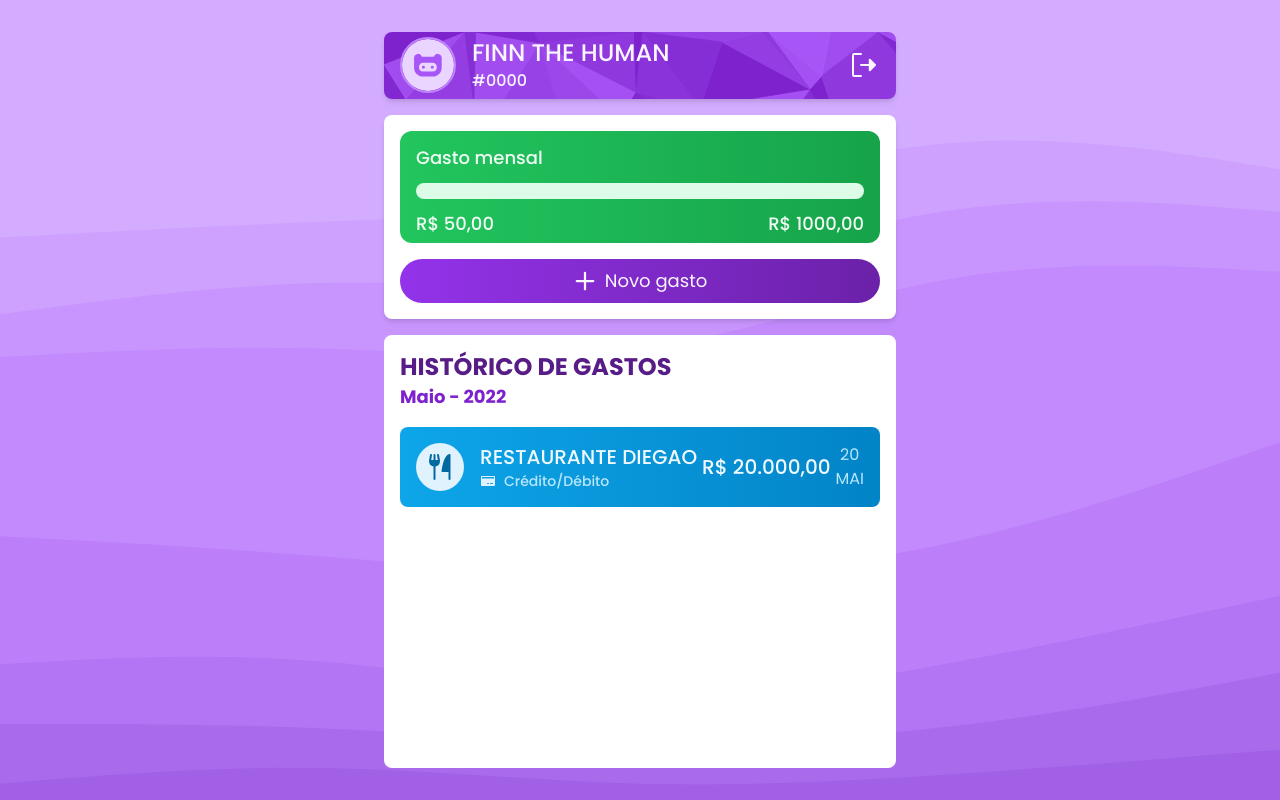
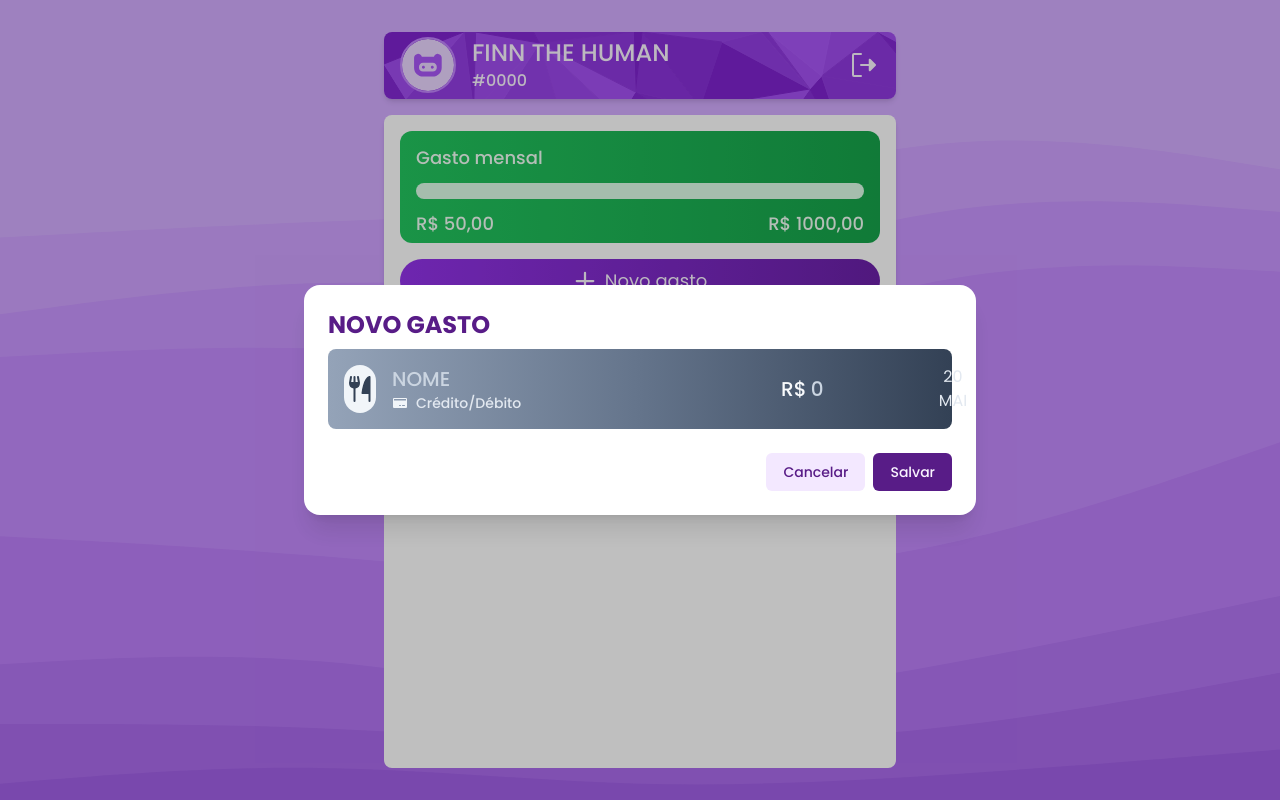
Before and after one commit to visumi/finance-web, a React (Vite) app: page /dashboard in a window 1280 px wide. Both pictures are taken after a click on the button "Novo gasto". Built offline with nearby package versions, Linux system fonts and the light colour scheme; no server answers.

Commit message:
Adicionado modal de novo gasto

```diff
--- a/package.json
+++ b/package.json
@@ -15,6 +15,7 @@
     "react": "^18.0.0",
     "react-dom": "^18.0.0",
     "react-hook-form": "^7.31.3",
+    "react-hot-toast": "^2.3.0",
     "react-router-dom": "^6.3.0",
     "swr": "^1.3.0",
     "tailwindcss": "^3.0.24",
--- /dev/null
+++ b/src/components/newExpense.tsx
@@ -0,0 +1,47 @@
+import { CreditCard, ForkKnife } from 'phosphor-react';
+
+const NewExpense = () => {
+  return (
+    <div className='flex w-full h-20 p-4 rounded-lg bg-gradient-to-r from-slate-400 via-slate-500 to-slate-700'>
+      <div className='flex w-12 h-12 rounded-full bg-slate-100'>
+        <ForkKnife
+          className='mx-auto my-auto text-slate-700'
+          size={32}
+          weight='fill'
+        />
+      </div>
+      <div className='flex flex-col pl-4'>
+        <input
+          maxLength={20}
+          type='text'
+          placeholder='NOME'
+          className='my-auto text-xl font-medium bg-transparent outline-none text-slate-50 border-1 placeholder-slate-300'
+        />
+        <div className='flex space-x-2'>
+          <CreditCard
+            className='my-auto text-slate-100'
+            size={16}
+            weight='fill'
+          />
+          <span className='my-auto text-sm font-medium text-slate-200'>
+            Crédito/Débito
+          </span>
+        </div>
+      </div>
+      <span className='my-auto text-xl font-medium text-slate-50 pr-1'>R$</span>
+      <input
+        min='1'
+        max='999999999'
+        type='number'
+        placeholder='0'
+        className='w-32 my-auto text-xl font-medium bg-transparent outline-none text-slate-50 border-1 placeholder-slate-300'
+      />
+      <div className='flex flex-col ml-auto text-slate-200'>
+        <span className='mx-auto'>20</span>
+        <span>MAI</span>
+      </div>
+    </div>
+  );
+};
+
+export default NewExpense;
--- /dev/null
+++ b/src/components/newModal.tsx
@@ -0,0 +1,80 @@
+import { Transition, Dialog } from '@headlessui/react';
+import { Fragment } from 'react';
+import toast from 'react-hot-toast';
+import NewExpense from './newExpense';
+
+interface newModalProps {
+  isOpen: boolean;
+  closeModal(): void;
+}
+
+const NewModal = ({ isOpen, closeModal }: newModalProps) => {
+  return (
+    <>
+      <Transition appear show={isOpen} as={Fragment}>
+        <Dialog as='div' className='relative z-10' onClose={closeModal}>
+          <Transition.Child
+            as={Fragment}
+            enter='ease-out duration-300'
+            enterFrom='opacity-0'
+            enterTo='opacity-100'
+            leave='ease-in duration-200'
+            leaveFrom='opacity-100'
+            leaveTo='opacity-0'
+          >
+            <div className='fixed inset-0 bg-black bg-opacity-25' />
+          </Transition.Child>
+
+          <div className='fixed inset-0 overflow-y-auto'>
+            <div className='flex items-center justify-center min-h-full p-4 text-center'>
+              <Transition.Child
+                as={Fragment}
+                enter='ease-out duration-300'
+                enterFrom='opacity-0 scale-95'
+                enterTo='opacity-100 scale-100'
+                leave='ease-in duration-200'
+                leaveFrom='opacity-100 scale-100'
+                leaveTo='opacity-0 scale-95'
+              >
+                <Dialog.Panel className='w-full max-w-2xl p-6 overflow-hidden text-left align-middle transition-all transform bg-white shadow-xl rounded-2xl'>
+                  <Dialog.Title
+                    as='h3'
+                    className='text-2xl font-bold text-purple-900'
+                  >
+                    NOVO GASTO
+                  </Dialog.Title>
+                  <div className='py-2'>
+                    <NewExpense />
+                  </div>
+                  <div className='mt-4 flex'>
+                    <button
+                      type='button'
+                      className='ml-auto justify-center px-4 py-2 text-sm font-medium text-purple-900 bg-purple-100 border border-transparent rounded-md hover:bg-purple-200 focus:outline-none focus-visible:ring-2 focus-visible:ring-purple-500 focus-visible:ring-offset-2'
+                      onClick={closeModal}
+                    >
+                      Cancelar
+                    </button>
+                    <button
+                      type='button'
+                      className='ml-2 justify-center px-4 py-2 text-sm font-medium text-purple-50 bg-purple-900 border border-transparent rounded-md hover:bg-purple-600 focus:outline-none focus-visible:ring-2 focus-visible:ring-purple-500 focus-visible:ring-offset-2'
+                      onClick={() => {
+                        closeModal();
+                        toast.success('Gasto adicionado');
+                      }}
+                    >
+                      Salvar
+                    </button>
+                  </div>
+                </Dialog.Panel>
+              </Transition.Child>
+            </div>
+          </div>
+        </Dialog>
+      </Transition>
+    </>
+  );
+};
+
+NewModal.defaultProps = { isOpen: false };
+
+export default NewModal;
--- a/src/index.css
+++ b/src/index.css
@@ -3,3 +3,15 @@
 @tailwind base;
 @tailwind components;
 @tailwind utilities;
+
+/* Chrome, Safari, Edge, Opera */
+input::-webkit-outer-spin-button,
+input::-webkit-inner-spin-button {
+  -webkit-appearance: none;
+  margin: 0;
+}
+
+/* Firefox */
+input[type=number] {
+  -moz-appearance: textfield;
+}
--- a/src/pages/dashboard.tsx
+++ b/src/pages/dashboard.tsx
@@ -1,6 +1,9 @@
 import { Plus, SignOut } from 'phosphor-react';
+import { useState } from 'react';
+import { Toaster } from 'react-hot-toast';
 import History from '../components/history';
 import Meta from '../components/meta';
+import NewModal from '../components/newModal';
 import { User } from '../models/user';
 import images from '../utils/images';
 
@@ -11,6 +14,8 @@ interface DashboardProps {
 const Dashboard = ({ user }: DashboardProps) => {
   console.log(user);
 
+  const [isOpen, setIsOpen] = useState(false);
+
   const logout = () => {
     fetch('http://localhost:4000/auth/logout', { credentials: 'include' })
       .then((r) => r.json())
@@ -20,6 +25,7 @@ const Dashboard = ({ user }: DashboardProps) => {
 
   return (
     <div className='flex h-screen bg-no-repeat bg-cover bg-waves'>
+      <NewModal isOpen={isOpen} closeModal={() => setIsOpen(false)}></NewModal>
       <div className='flex flex-col justify-center w-full'>
         <div className='flex w-2/5 mx-auto mt-8 mb-4 rounded-lg shadow-md h-32 bg-poly2'>
           <img
@@ -44,7 +50,10 @@ const Dashboard = ({ user }: DashboardProps) => {
         </div>
         <div className='w-2/5 p-4 mx-auto mb-4 bg-white rounded-lg shadow-md'>
           <Meta />
-          <button className='flex w-full py-2 mt-4 bg-gradient-to-r from-purple-600 to-purple-800 rounded-full hover:bg-gradient-to-r hover:from-purple-600 hover:to-purple-500 text-purple-50'>
+          <button
+            onClick={() => setIsOpen(true)}
+            className='flex w-full py-2 mt-4 bg-gradient-to-r from-purple-600 to-purple-800 rounded-full hover:bg-gradient-to-r hover:from-purple-600 hover:to-purple-500 text-purple-50'
+          >
             <Plus className='my-auto ml-auto' size={24} weight='bold' />
             <span className='my-auto ml-2 mr-auto text-lg text-medium'>
               Novo gasto
@@ -52,6 +61,7 @@ const Dashboard = ({ user }: DashboardProps) => {
           </button>
         </div>
         <History />
+        <Toaster position='top-right' reverseOrder={false} />
       </div>
     </div>
   );
```
Also changed, not shown: 1 other file (tests, documents, lock files or other folders).
